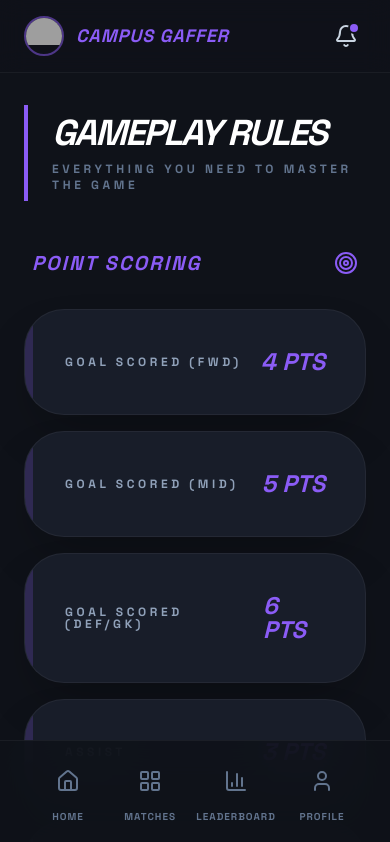
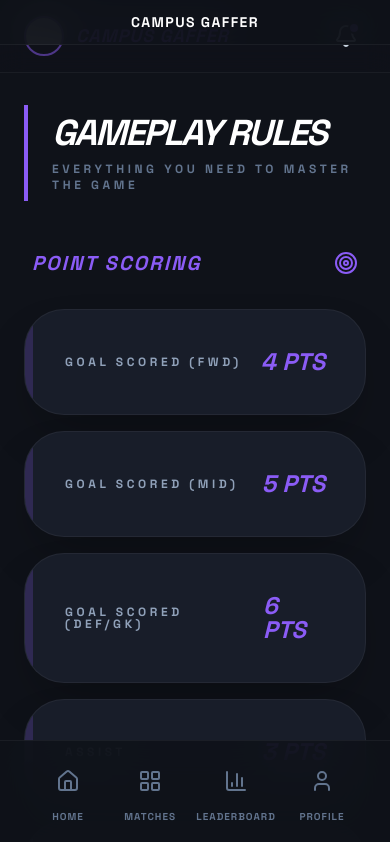
Before and after one commit to campus-gaffer/campus-gaffer-org, a React (Vite) app in the folder campus-gaffer-frontend/: page /rules in a window 390 px wide. Shown: the top 842 px of the page. Built offline with nearby package versions, Linux system fonts and the light colour scheme; no server answers; grey boxes are pictures that could not be loaded.

Commit message:
feat: centered Campus Gaffer logo on all mobile pages

```diff
--- a/campus-gaffer-frontend/src/components/dashboard/MobileNav.tsx
+++ b/campus-gaffer-frontend/src/components/dashboard/MobileNav.tsx
@@ -13,6 +13,12 @@
   ];
 
   return (
+    <>
+      {/* Top bar with centered logo (mobile only) */}
+      <div className="fixed md:hidden top-0 left-0 right-0 bg-background/90 border-b border-white/5 px-4 py-3 backdrop-blur-xl z-50 flex items-center justify-center">
+        <span className="text-sm font-black tracking-widest text-white uppercase">Campus Gaffer</span>
+      </div>
+
       <nav className="fixed md:hidden bottom-0 left-0 right-0 bg-background/90 border-t border-white/5 px-8 py-5 backdrop-blur-xl z-50">
         <div className="flex items-center justify-between max-w-lg mx-auto">
           {NAV_ITEMS.map((item) => {
@@ -32,5 +38,6 @@
           })}
         </div>
       </nav>
+    </>
   );
 }
--- a/campus-gaffer-frontend/src/pages/Dashboard.tsx
+++ b/campus-gaffer-frontend/src/pages/Dashboard.tsx
@@ -2,7 +2,6 @@
 import { useSearchParams, useNavigate, Link } from "react-router-dom";
 import { useUser } from "@clerk/clerk-react";
 import { PlusCircle, CheckCircle2 } from "lucide-react";
-import CampusLogo from "@/assets/campus-logo.png";
 import Navbar from "@/components/NavBar";
 import MobileNav from "@/components/dashboard/MobileNav";
 import Pitch from "@/components/dashboard/Pitch";
@@ -222,8 +221,8 @@
     <div className="min-h-screen bg-background text-white font-sans relative overflow-x-hidden" style={{ paddingBottom: "calc(96px + env(safe-area-inset-bottom))" }}>
       <div className="hidden md:block"><Navbar /></div>
 
-      <header className="flex md:hidden items-center justify-between px-4 py-1 border-b border-white/5 sticky top-0 bg-background/80 backdrop-blur-md z-50">
-        <img src={CampusLogo} alt="Campus Gaffer" className="h-[120px] w-auto" />
+      <header className="flex md:hidden items-center justify-center px-4 py-2 border-b border-white/5 bg-background/80 backdrop-blur-md sticky top-0 z-50">
+        <span className="text-sm font-black tracking-widest text-white uppercase">Campus Gaffer</span>
       </header>
 
       <main className="container mx-auto px-4 md:px-6 py-6 md:py-8">
--- a/campus-gaffer-frontend/src/pages/Leagues.tsx
+++ b/campus-gaffer-frontend/src/pages/Leagues.tsx
@@ -41,6 +41,10 @@
       <div className="hidden md:block">
         <Navbar />
       </div>
+
+      <header className="flex md:hidden items-center justify-center px-4 py-2 border-b border-white/5 bg-background/80 backdrop-blur-md sticky top-0 z-50">
+        <span className="text-sm font-black tracking-widest text-white uppercase">Campus Gaffer</span>
+      </header>
 
       {/* Mobile Header (Hidden on Desktop) */}
       <main className="container mx-auto px-6 py-8 md:py-16 animate-in fade-in duration-500">
--- a/campus-gaffer-frontend/src/pages/MatchDetail.tsx
+++ b/campus-gaffer-frontend/src/pages/MatchDetail.tsx
@@ -1,6 +1,6 @@
 import { useState, useEffect } from "react";
 import { useParams, useNavigate } from "react-router-dom";
-import { ArrowLeft, Loader2 } from "lucide-react";
+import { Loader2 } from "lucide-react";
 import Navbar from "@/components/NavBar";
 import MobileNav from "@/components/dashboard/MobileNav";
 
@@ -87,22 +87,16 @@
     <div className="min-h-screen bg-background text-white pb-24 font-sans relative overflow-x-hidden">
       <div className="hidden md:block"><Navbar /></div>
 
-      <header className="flex md:hidden items-center justify-between px-6 py-4 border-b border-white/5 sticky top-0 bg-background/80 backdrop-blur-md z-50">
-        <div className="flex items-center gap-4">
-          <button onClick={() => navigate("/scores")} className="p-2 rounded-full hover:bg-white/5 transition-colors">
-            <ArrowLeft className="w-5 h-5 text-primary" />
-          </button>
-          <h1 className="text-sm font-bold text-white">Match Detail</h1>
-        </div>
+      <header className="flex md:hidden items-center justify-center px-4 py-2 border-b border-white/5 bg-background/80 backdrop-blur-md sticky top-0 z-50">
+        <span className="text-sm font-black tracking-widest text-white uppercase">Campus Gaffer</span>
       </header>
 
       <main className="container mx-auto px-4 md:px-6 py-6 md:py-8">
-        <div className="max-w-2xl mx-auto space-y-5">
+        <div className="max-w-4xl mx-auto space-y-6">
 
           {/* Back link desktop */}
           <button onClick={() => navigate("/scores")} className="hidden md:flex items-center gap-1 text-xs text-slate-500 hover:text-white transition-colors">
-            <ArrowLeft className="w-3.5 h-3.5" />
-            Back to matches
+            &larr; Back to matches
           </button>
 
           {/* Score Hero */}
--- a/campus-gaffer-frontend/src/pages/Profile.tsx
+++ b/campus-gaffer-frontend/src/pages/Profile.tsx
@@ -1,7 +1,7 @@
 import { useState, useEffect } from "react";
 import { useUser, useClerk } from "@clerk/clerk-react";
 import { useNavigate, Link, useParams } from "react-router-dom";
-import { ArrowLeft, Shield, Loader2 } from "lucide-react";
+import { Shield, Loader2 } from "lucide-react";
 import Navbar from "@/components/NavBar";
 import MobileNav from "@/components/dashboard/MobileNav";
 import AvatarPicker from "@/components/AvatarPicker";
@@ -76,13 +76,8 @@
     <div className="min-h-screen bg-background text-white pb-24 font-sans relative overflow-x-hidden">
       <div className="hidden md:block"><Navbar /></div>
 
-      <header className="flex md:hidden items-center justify-between px-6 py-4 border-b border-white/5 sticky top-0 bg-background/80 backdrop-blur-md z-50">
-        <div className="flex items-center gap-4">
-          <button onClick={() => navigate(-1)} className="p-2 rounded-full hover:bg-white/5 transition-colors">
-            <ArrowLeft className="w-5 h-5 text-primary" />
-          </button>
-          <h1 className="text-sm font-bold text-white">{isCurrentUser ? "My Profile" : "Manager Profile"}</h1>
-        </div>
+      <header className="flex md:hidden items-center justify-center px-4 py-2 border-b border-white/5 bg-background/80 backdrop-blur-md sticky top-0 z-50">
+        <span className="text-sm font-black tracking-widest text-white uppercase">Campus Gaffer</span>
       </header>
 
       <main className="container mx-auto px-4 md:px-6 py-6 md:py-8">
--- a/campus-gaffer-frontend/src/pages/Scores.tsx
+++ b/campus-gaffer-frontend/src/pages/Scores.tsx
@@ -123,6 +123,10 @@
   return (
     <div className="min-h-screen bg-background text-white pb-24 font-sans relative overflow-x-hidden">
       <div className="hidden md:block"><Navbar /></div>
+
+      <header className="flex md:hidden items-center justify-center px-4 py-2 border-b border-white/5 bg-background/80 backdrop-blur-md sticky top-0 z-50">
+        <span className="text-sm font-black tracking-widest text-white uppercase">Campus Gaffer</span>
+      </header>
 
       <main className="container mx-auto px-4 md:px-6 py-6 md:py-8 animate-in fade-in duration-500">
         <div className="grid grid-cols-1 lg:grid-cols-12 gap-8">
```
Lines whose indentation alone changed are shown as unchanged.
